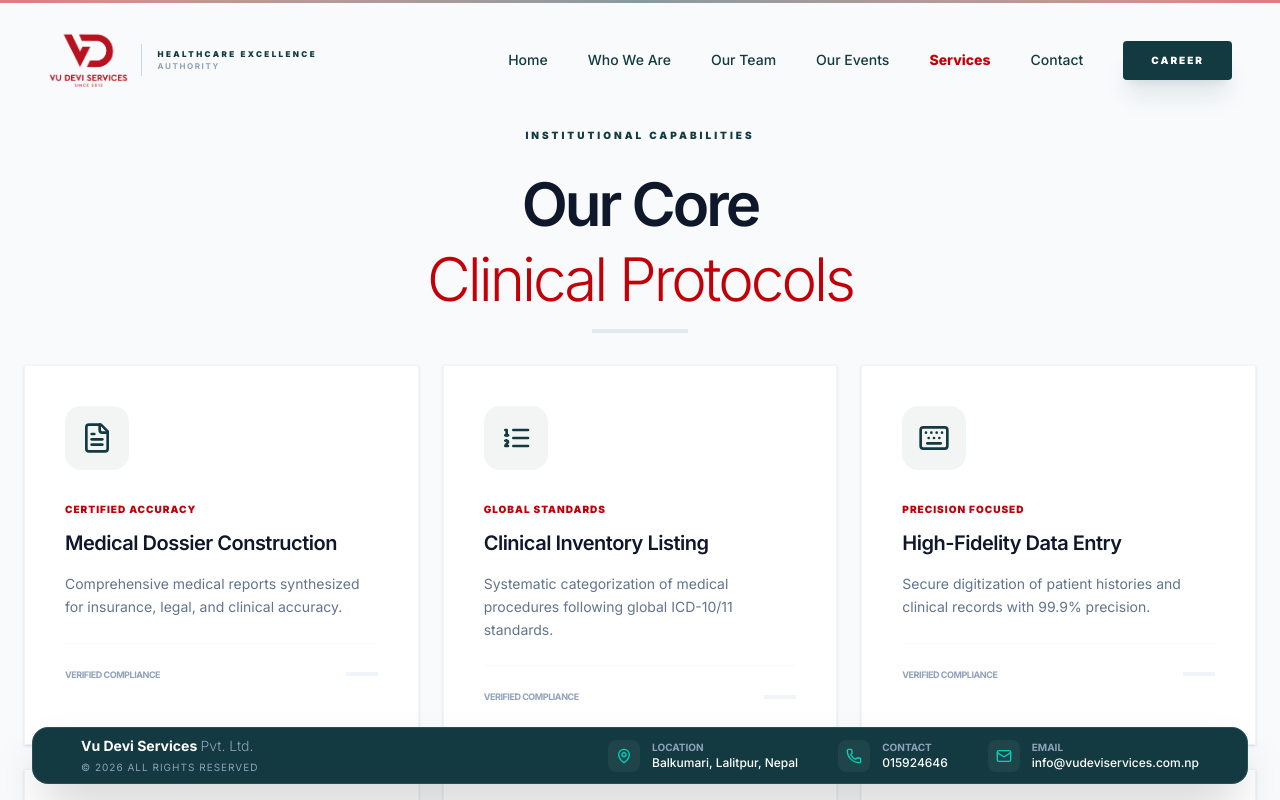
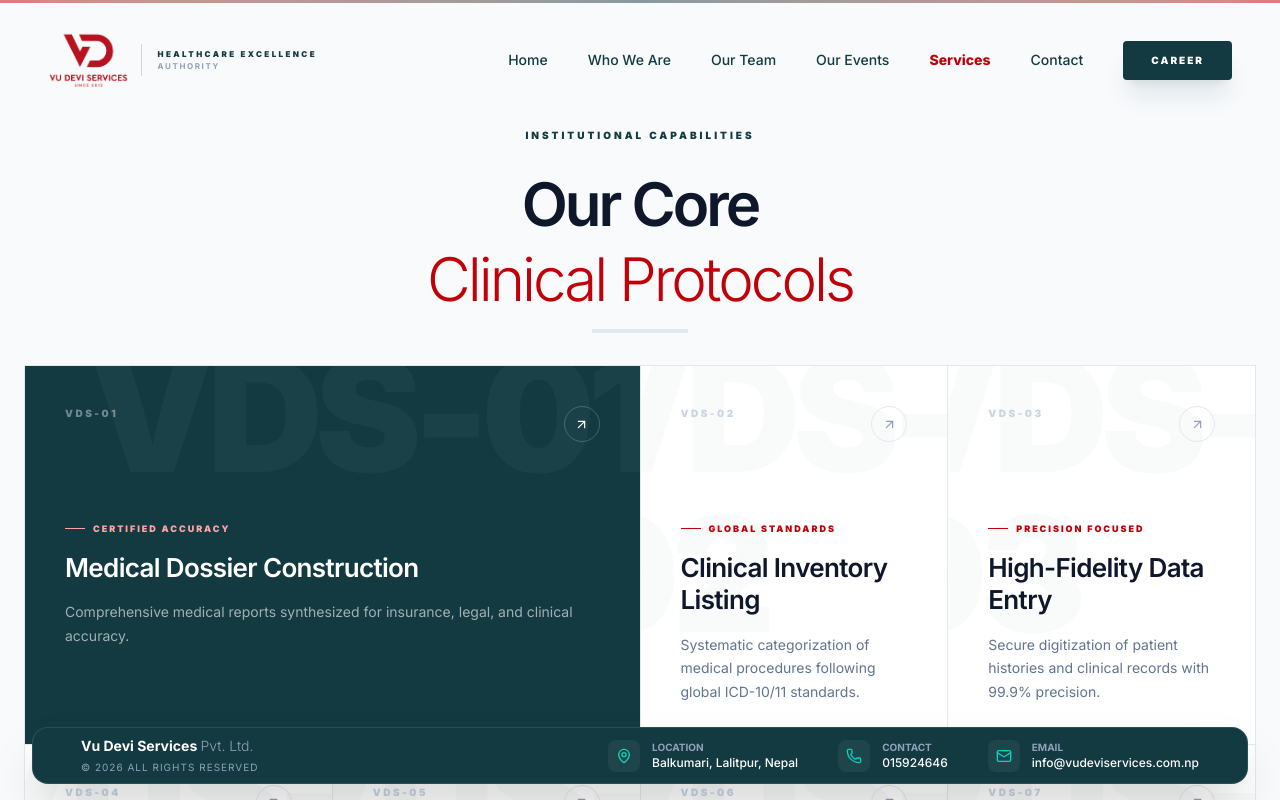
Before and after one commit to suyan-python/Vu-Devi, a React (Vite) app in the folder client/: page /services in a window 1280 px wide. Shown: the top 800 px of the page. Built offline with nearby package versions, Linux system fonts and the light colour scheme; a web font is replaced by a local one.

Commit message:
scroll function

```diff
--- a/client/src/App.jsx
+++ b/client/src/App.jsx
@@ -23,6 +23,7 @@ import InsightsTerminal from "./pages/DeepInsights";
 import AdminTypingResults from "../admin/AdminTypingResults";
 import Events from "./pages/Events";
 import EventDetails from "./pages/EventsDetails";
+import ScrollToHashElement from "./components/ScrollToHashElement";
 
 
 function AppRoutes()
@@ -37,6 +38,7 @@ function AppRoutes()
   return (
     <>
       {!isAdminRoute && <Navbar />}
+      <ScrollToHashElement />
 
       <Routes>
         <Route path="/" element={<Home />} />
--- /dev/null
+++ b/client/src/components/ScrollToHashElement.jsx
@@ -0,0 +1,21 @@
+import { useEffect } from "react";
+import { useLocation } from "react-router-dom";
+
+export default function ScrollToHashElement()
+{
+    const location = useLocation();
+
+    useEffect(() =>
+    {
+        if (location.hash)
+        {
+            const el = document.getElementById(location.hash.replace("#", ""));
+            if (el)
+            {
+                el.scrollIntoView({ behavior: "smooth" });
+            }
+        }
+    }, [location]);
+
+    return null;
+}
--- a/client/src/pages/AboutUs.jsx
+++ b/client/src/pages/AboutUs.jsx
@@ -58,7 +58,7 @@ function AboutUs()
                   Who We Are
                 </h3>
 
-                <p className="text-sm md:text-xl text-slate-700 leading-snug">
+                <p className="text-sm md:text-3xl text-slate-700 leading-snug font-light">
                   Bridging clinical expertise with
                   <span className="text-slate-900 font-semibold">
                     {" "}technology, precision, and operational support.
--- a/client/src/pages/Services.jsx
+++ b/client/src/pages/Services.jsx
@@ -1,6 +1,6 @@
 import React from "react";
 import { motion } from "framer-motion";
-import { Stethoscope, Users, Activity, ShieldAlert, ChevronRight } from "lucide-react";
+import { Stethoscope, Users, Activity, ShieldAlert, ChevronRight, ArrowUpRight } from "lucide-react";
 
 import
 {
@@ -96,83 +96,59 @@ const Services = () =>
           </div>
 
           {/* Services Grid */}
-          <div className="grid grid-cols-1 md:grid-cols-2 lg:grid-cols-3 gap-6">
-            {serviceProtocols.map((service, index) => (
+          <div className="grid grid-cols-1 md:grid-cols-2 lg:grid-cols-12 gap-px bg-slate-200 border border-slate-200">
+            {serviceProtocols.map((service, index) =>
+            {
+              const isFeatured = index === 0;
+
+              return (
                 <motion.div
                   key={index}
-                className="
-relative
-bg-white
-p-8 md:p-10
-group
-overflow-hidden
-border
-border-slate-100
-hover:border-slate-200
-hover:-translate-y-2
-transition-all
-duration-500
-shadow-sm
-hover:shadow-2xl
-"
-                initial={{ opacity: 0.3 }}
-                whileInView={{ opacity: 1 }}
+                  className={`group relative overflow-hidden p-7 md:p-9 lg:p-10 min-h-[300px] lg:min-h-[340px] transition-all duration-500 ${isFeatured ? "lg:col-span-6 bg-[#133a41] text-white" : "lg:col-span-3 bg-white text-slate-900 hover:bg-slate-50"}`}
+                  initial={{ opacity: 0, y: 20 }}
+                  whileInView={{ opacity: 1, y: 0 }}
                   viewport={{ once: true }}
-                transition={{ delay: index * 0.05 }}
+                  transition={{ delay: index * 0.06 }}
                 >
-                {/* ID Badge */}
-                <div className="absolute top-0 left-0 w-full h-1 bg-gradient-to-r from-[#133a41] to-red-700 opacity-0 group-hover:opacity-100 transition-all duration-500">
-                  <span className="text-4xl font-black text-slate-100 group-hover:text-red-50 transition-colors">
+                  {/* Large Background Number */}
+                  <span className={`absolute -right-3 -top-8 text-[130px] md:text-[160px] font-black leading-none tracking-tighter select-none transition-all duration-700 ${isFeatured ? "text-white/[0.035] group-hover:text-white/[0.07]" : "text-slate-900/[0.025] group-hover:text-red-700/[0.06]"}`}>
                     {service.id}
                   </span>
+
+                  {/* Top */}
+                  <div className="relative z-10 flex items-start justify-between">
+                    <span className={`text-[9px] md:text-[10px] font-black tracking-[0.25em] ${isFeatured ? "text-white/40" : "text-slate-300"}`}>
+                      {service.id}
+                    </span>
+
+                    <div className={`w-9 h-9 rounded-full border flex items-center justify-center transition-all duration-500 ${isFeatured ? "border-white/20 text-white group-hover:bg-red-700 group-hover:border-red-700" : "border-slate-200 text-slate-400 group-hover:bg-[#133a41] group-hover:border-[#133a41] group-hover:text-white"}`}>
+                      <ArrowUpRight size={15} className="transition-transform duration-300 group-hover:translate-x-0.5 group-hover:-translate-y-0.5" />
+                    </div>
                   </div>
 
-                {/* Icon & Label */}
-                <div className="
-w-16
-h-16
-rounded-2xl
-bg-[#133a41]/5
-flex
-items-center
-justify-center
-text-[#133a41]
-mb-8
-group-hover:bg-[#133a41]
-group-hover:text-white
-transition-all
-duration-500
-">
-                  {service.icon}
+                  {/* Main Content */}
+                  <div className="relative z-10 mt-16 md:mt-20">
+                    <div className={`flex items-center gap-2 mb-4 ${isFeatured ? "text-red-300" : "text-red-700"}`}>
+                      <span className="w-5 h-px bg-current" />
+                      <p className="text-[9px] font-black uppercase tracking-[0.22em]">
+                        {service.tag}
+                      </p>
                     </div>
 
-                <p className="text-[10px] font-black text-red-700 uppercase tracking-widest mb-3">
-                  {service.tag}
-                </p>
-
-                <h3 className="
-text-xl
-font-semibold
-tracking-tight
-text-slate-900
-mb-4
-group-hover:text-[#133a41]
-transition-colors
-">
+                    <h3 className={`text-xl md:text-2xl lg:text-[26px] font-semibold tracking-tight leading-tight mb-4 ${isFeatured ? "text-white" : "text-slate-900 group-hover:text-[#133a41]"} transition-colors duration-300`}>
                       {service.title}
                     </h3>
 
-                <p className="text-sm text-slate-500 leading-relaxed mb-6">
+                    <p className={`text-xs md:text-sm leading-[1.7] max-w-xl ${isFeatured ? "text-white/60" : "text-slate-500"}`}>
                       {service.description}
                     </p>
+                  </div>
 
-                {/* Footer Trust Signal */}
-                <div className="pt-6 border-t border-slate-50 flex items-center justify-between">
-                  <span className="text-[9px] font-bold text-slate-400 uppercase tracking-tighter">Verified Compliance</span>
-                  <div className="h-1 w-8 bg-slate-100 group-hover:w-16 group-hover:bg-red-700 transition-all duration-500"></div>
-                </div>
+                  {/* Bottom Accent */}
+                  <div className={`absolute bottom-0 left-0 h-[3px] w-0 group-hover:w-full transition-all duration-700 ${isFeatured ? "bg-red-700" : "bg-red-700"}`} />
                 </motion.div>
-            ))}
+              );
+            })}
           </div>
 
           {/* Professional Footer Disclaimer */}
--- a/client/src/pages/Slides.jsx
+++ b/client/src/pages/Slides.jsx
@@ -6,7 +6,7 @@ import { ChevronLeft, ChevronRight } from "lucide-react";
 const SLIDES = [
     {
         id: 1,
-        title: <>Why Global Providers Trust <br /><span className="text-red-700 underline decoration-1 underline-offset-8">Vu Devi Services</span></>,
+        title: <>Why Global Providers Trust <br /><span className="text-red-700 font-light underline decoration-1 underline-offset-8">Vu Devi Services</span></>,
         desc: "We don't just process data; we safeguard medical records and ensure business continuity for clinics worldwide.",
         stats: [
             { val: "10+ Years", label: "Industry Expertise" },
@@ -17,7 +17,7 @@ const SLIDES = [
     },
     {
         id: 2,
-        title: <>Advanced <span className="text-red-700">Security Infrastructure</span> & <br /> Data Sovereignty</>,
+        title: <>Advanced <span className="text-red-700 font-light">Security Infrastructure</span> & <br /> Data Sovereignty</>,
         desc: "Our systems utilize military-grade encryption and multi-layered redundancy to guarantee the absolute privacy of patient health information.",
         stats: [
             { val: "AES-256", label: "Encryption Level" },
@@ -28,7 +28,7 @@ const SLIDES = [
     },
     {
         id: 3,
-        title: <>Standardized <span className="text-red-700">Clinical Workflow</span> & <br /> Integration</>,
+        title: <>Standardized <span className="text-red-700 font-light">Clinical Workflow</span> & <br /> Integration</>,
         desc: "Seamlessly integrating with major EHR systems to optimize documentation speed while maintaining rigorous clinical standards.",
         stats: [
             { val: "HL7/FHIR", label: "Interoperability" },
```
Also changed, not shown: client/src/pages/CompanyNetwork.jsx (+10 -20 lines), client/src/pages/WholeTeam.jsx (+8 -11 lines). Lines whose indentation alone changed are shown as unchanged.
